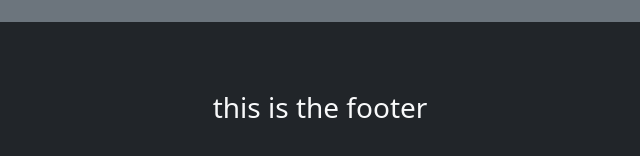
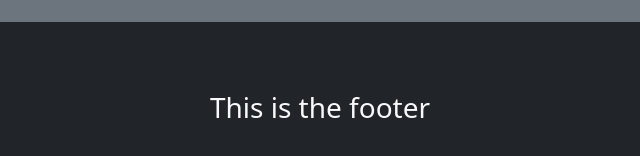
Before and after one commit to bjornhaavard/bootstrap-lesson-task, a website: page index.html in a window 1280 px wide. Shown: the part 1746-1902 px from the top of the page, 320-960 px from the left. Drawn offline with nearby package versions, Linux system fonts and the light colour scheme; files whose address does not match are found by name.

Commit message:
A small text change

```diff
--- a/index.html
+++ b/index.html
@@ -56,7 +56,7 @@
       </section>
     </main>
     <footer class="container-fluid-lg d-flex flex-wrap text-light justify-content-center p-5 fs-3 bg-dark">
-      <div class="p-3">this is the footer</div>
+      <div class="p-3">This is the footer</div>
     </footer>
   </body>
 </html>
```
Also changed, not shown: 1 other file.
